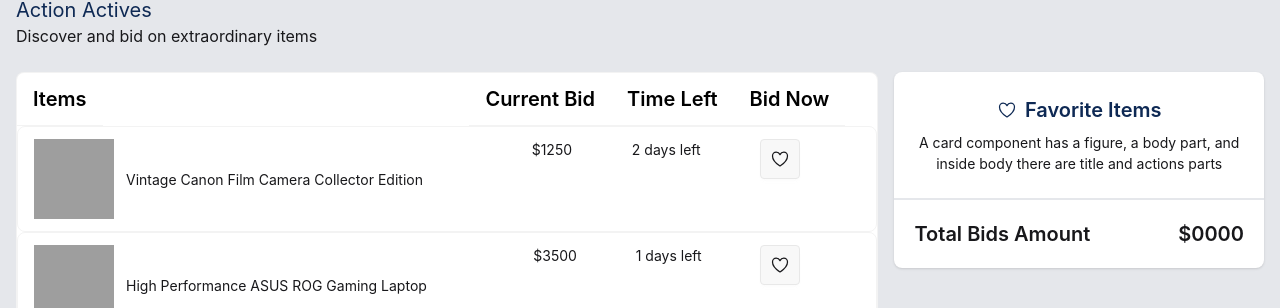
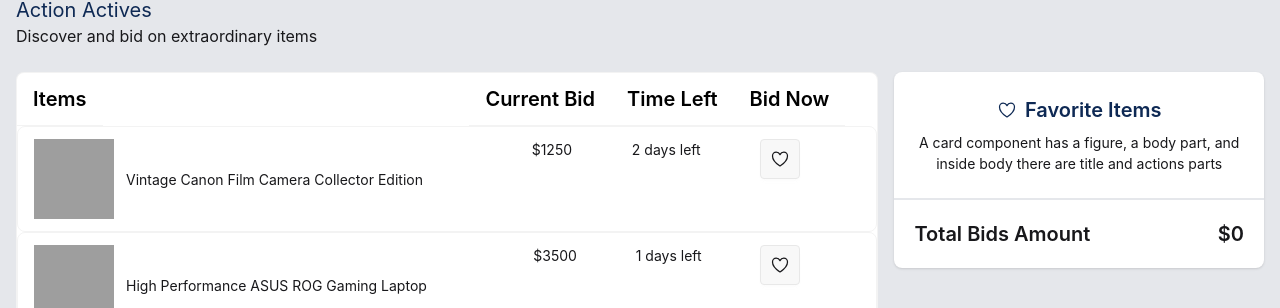
Before and after one commit to Srabonti721/Action-Gallery, a React (Vite) app: page / in a window 1280 px wide. Shown: the part 492-800 px from the top of the page. Built offline with nearby package versions, Linux system fonts and the light colour scheme; grey boxes are pictures that could not be loaded.

Commit message:
added current bid total

```diff
--- a/src/App.jsx
+++ b/src/App.jsx
@@ -1,12 +1,13 @@
 
-import { Suspense } from 'react'
+import { Suspense, useState } from 'react'
 import './App.css'
 import Banner from './components/Banner/Banner'
 import Footer from './components/Footer/Footer'
 import Navbar from './components/Navbar/Navbar'
 import Table from './components/Table/Table'
-import FavoriteItems from './components/FavoriteItems/FavoriteItems'
-
+import { IoHeartOutline } from "react-icons/io5";
+// import FavoriteItems from './components/FavoriteItems/FavoriteItems'
+import { ToastContainer } from 'react-toastify';
 const fetchGallery = async()=>{
   const res = await fetch('gallery.json')
   return res.json();
@@ -15,7 +16,13 @@ const fetchGallery = async()=>{
 function App() {
 const galleryPromise = fetchGallery()
 // console.log(galleryPromise);
+const [currentBid, setCurrentBid] = useState(0)
+const handleCurrentBit = (galleryData) =>{
+  const newBid = currentBid + galleryData.currentBidPrice;
+  setCurrentBid(newBid)
+  // console.log(newBid);
 
+}
 
   return (
     <>
@@ -27,13 +34,25 @@ const galleryPromise = fetchGallery()
       <p className='text-xm'>Discover and bid on extraordinary items</p>
         <div className=" rounded-box border border-base-content/5 bg-base-100 my-6">
     <Suspense fallback={<h2>loading....</h2>}>
-      <Table galleryPromise={galleryPromise}></Table>
+      <Table galleryPromise={galleryPromise} handleCurrentBit={handleCurrentBit}></Table>
     </Suspense>
+     <ToastContainer/>
   </div>
   </div>
 
   <div className="right-container w-[30%] mt-19 ">
-<FavoriteItems></FavoriteItems>
+            <div className="card bg-base-100 shadow-sm">
+            <div>
+                <div className='card-body  items-center  text-center'>
+                    <h2 className="card-title text-[#0E2954] text-xl font-semibold"> <IoHeartOutline size={20} />Favorite Items</h2>
+                    <p className=''>A card component has a figure, a body part, and inside body there are title and actions parts</p>
+                </div>
+                <div className="flex justify-between px-5 py-5 border-t-2 border-gray-200 text-xl font-semibold">
+                    <h2>Total Bids Amount  </h2>
+                    <h2>${currentBid}</h2>
+                </div>
+            </div>
+        </div>
   </div>
 </main>
 <Footer></Footer>
--- a/src/components/FavoriteItems/FavoriteItems.jsx
+++ b/src/components/FavoriteItems/FavoriteItems.jsx
@@ -10,7 +10,7 @@ const FavoriteItems = () => {
                 </div>
                 <div className="flex justify-between px-5 py-5 border-t-2 border-gray-200 text-xl font-semibold">
                     <h2>Total Bids Amount  </h2>
-                    <h2>$0000</h2>
+                    {/* <h2>${currentBid}</h2> */}
                 </div>
             </div>
         </div>
--- a/src/components/Table/SingleTable.jsx
+++ b/src/components/Table/SingleTable.jsx
@@ -4,17 +4,15 @@ import { IoHeartOutline } from "react-icons/io5";
 import { ToastContainer, toast } from 'react-toastify';
 
 
-const SingleTable = ({ galleryData }) => {
+const SingleTable = ({ galleryData, handleCurrentBit}) => {
   const { image, currentBidPrice, timeLeft, title,} = galleryData
-  const [bidNow, setVidNow] = useState(false)
+  const [bidNow, setVidNow] = useState(false);
+  // const [currentBid, setCurrentBid] = useState(0)
   const handleBidNowBtn = () =>{
     setVidNow(true)
       toast(" 🦄 Wow so easy!")
-
+handleCurrentBit(galleryData)
   }
-  // const handleclick = () =>{
-  //   toast("clcsdfgaer")
-  // }
 
   return (
     <div className=" rounded-box border border-base-content/5">
@@ -40,12 +38,11 @@ const SingleTable = ({ galleryData }) => {
               <td><p>${currentBidPrice}</p></td>
               <td>{timeLeft}</td>
               <th>
-                <button onClick={handleBidNowBtn} className="btn btn-square "> {
+                <button onClick={(handleBidNowBtn)} className="btn btn-square "> {
                   bidNow? <FcLike size={20} style={{cursor: "not-allowed"}} />:<IoHeartOutline size={20}/>
                   }
+                </button>
 
-                </button>
-                  <ToastContainer/>
               </th>
             </div>
           </tr>
--- a/src/components/Table/Table.jsx
+++ b/src/components/Table/Table.jsx
@@ -1,7 +1,7 @@
 import React, { use } from 'react';
 import SingleTable from './SingleTable';
 
-const Table = ({ galleryPromise }) => {
+const Table = ({ galleryPromise, handleCurrentBit }) => {
   const gallery = use(galleryPromise)
 
   return (
@@ -19,7 +19,10 @@ const Table = ({ galleryPromise }) => {
           </thead>
         </table>
       {
-        gallery.map(galleryData => <SingleTable key={galleryData.id} galleryData={galleryData} ></SingleTable>)
+        gallery.map(galleryData => <SingleTable
+           key={galleryData.id}
+            galleryData={galleryData}
+            handleCurrentBit={handleCurrentBit}></SingleTable>)
       }
     </div>
   );
```
